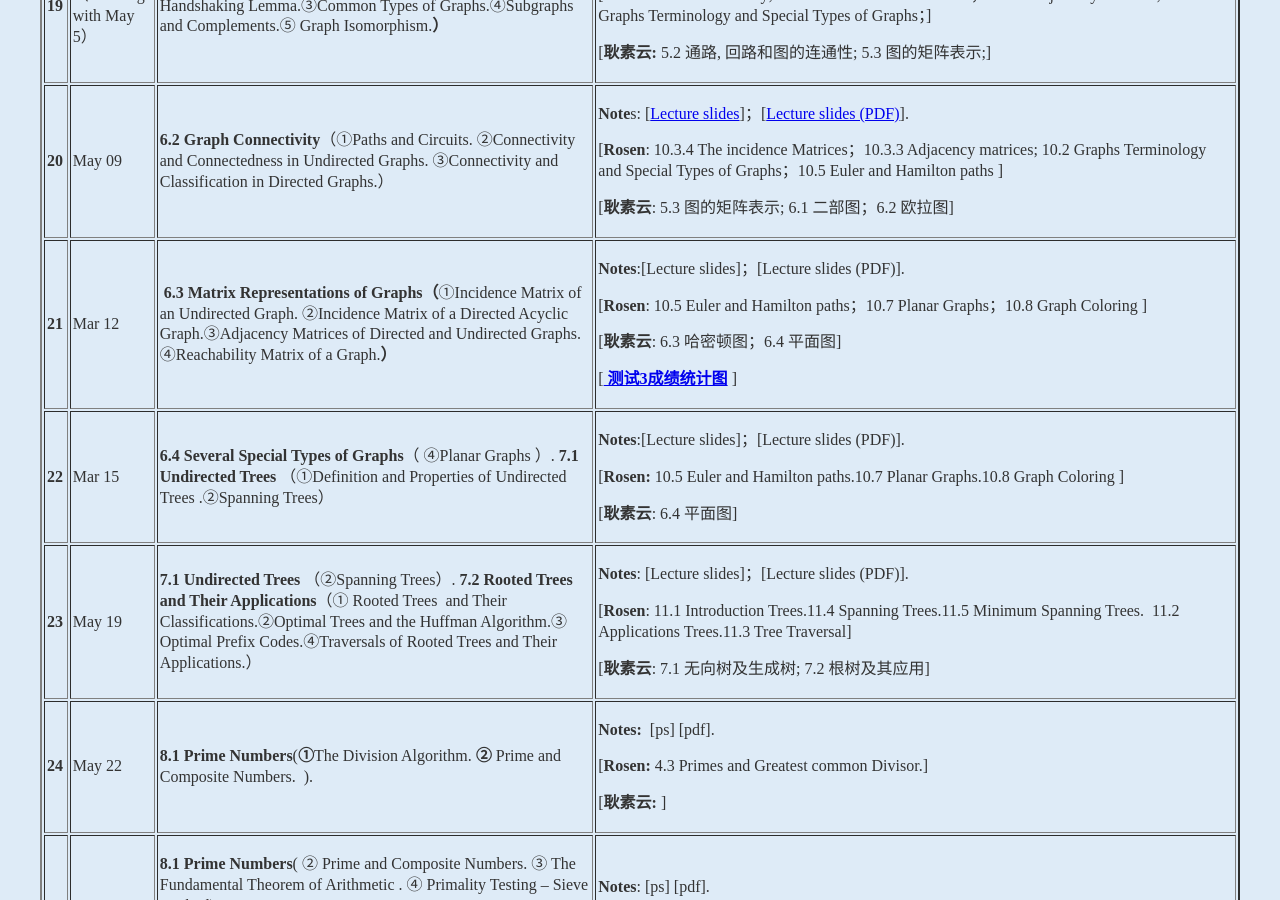
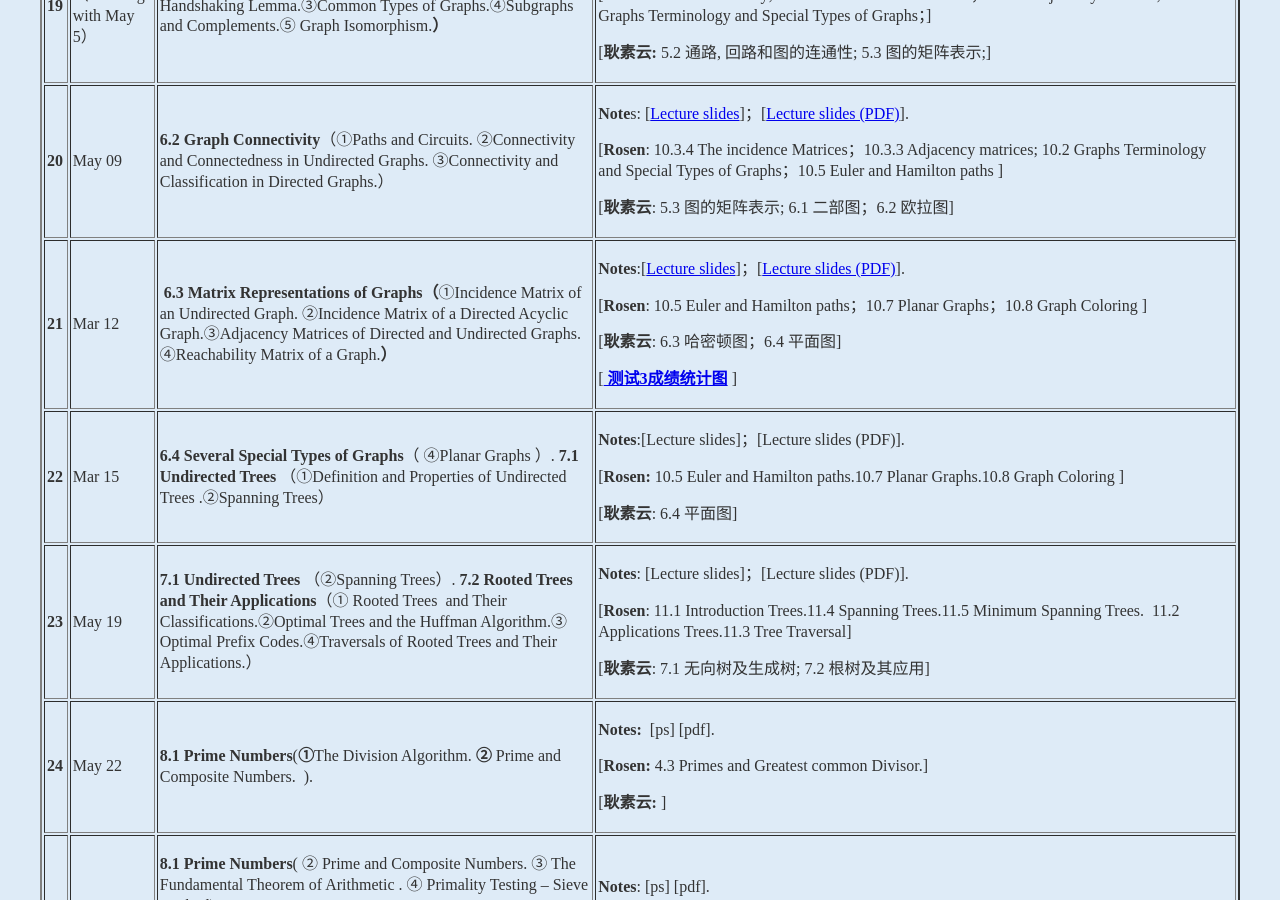
Before and after one commit to kejiwei/kejiwei.github.io, a Jekyll site: the page teaching/courses/dismath/index.html, which Jekyll copies as it is, in a window 1280 px wide and 900 px high, scrolled down 3632 px. Built offline with Jekyll 4.4.1, drawn with Linux system fonts in a browser that asks for light colours; some of the changed lines change nothing that is shown.

Commit message:
20260513

```diff
--- a/teaching/courses/dismath/index.html
+++ b/teaching/courses/dismath/index.html
@@ -266,7 +266,7 @@
                 <td><b>21</b></td>
                 <td>Mar 12</td>
                 <td><p><strong>&nbsp;6.3 Matrix Representations of Graphs（</strong>①Incidence Matrix of an Undirected Graph. ②Incidence Matrix of a Directed Acyclic Graph.③Adjacency Matrices of Directed and Undirected Graphs. ④Reachability Matrix of a Graph.<strong>） </strong></p>                  </td>
-                <td><p><strong>Notes</strong>:[Lecture slides]；[Lecture slides (PDF)].</p>
+                <td><p><strong>Notes</strong>:[<a href="slides/CH6.1-4 Graphs-26(20)58-77.ppsx">Lecture slides</a>]；[<a href="slides/CH6.1-4 Graphs-26(20)58-77.pdf">Lecture slides (PDF)</a>].</p>
 
 <p>[<strong>Rosen</strong>: 10.5 Euler and Hamilton paths；10.7 Planar Graphs；10.8 Graph Coloring  ]</p>
                   <p>[<strong>耿素云</strong>: 6.3 哈密顿图；6.4 平面图] </p>
```
Also changed, not shown: 2 other files.
